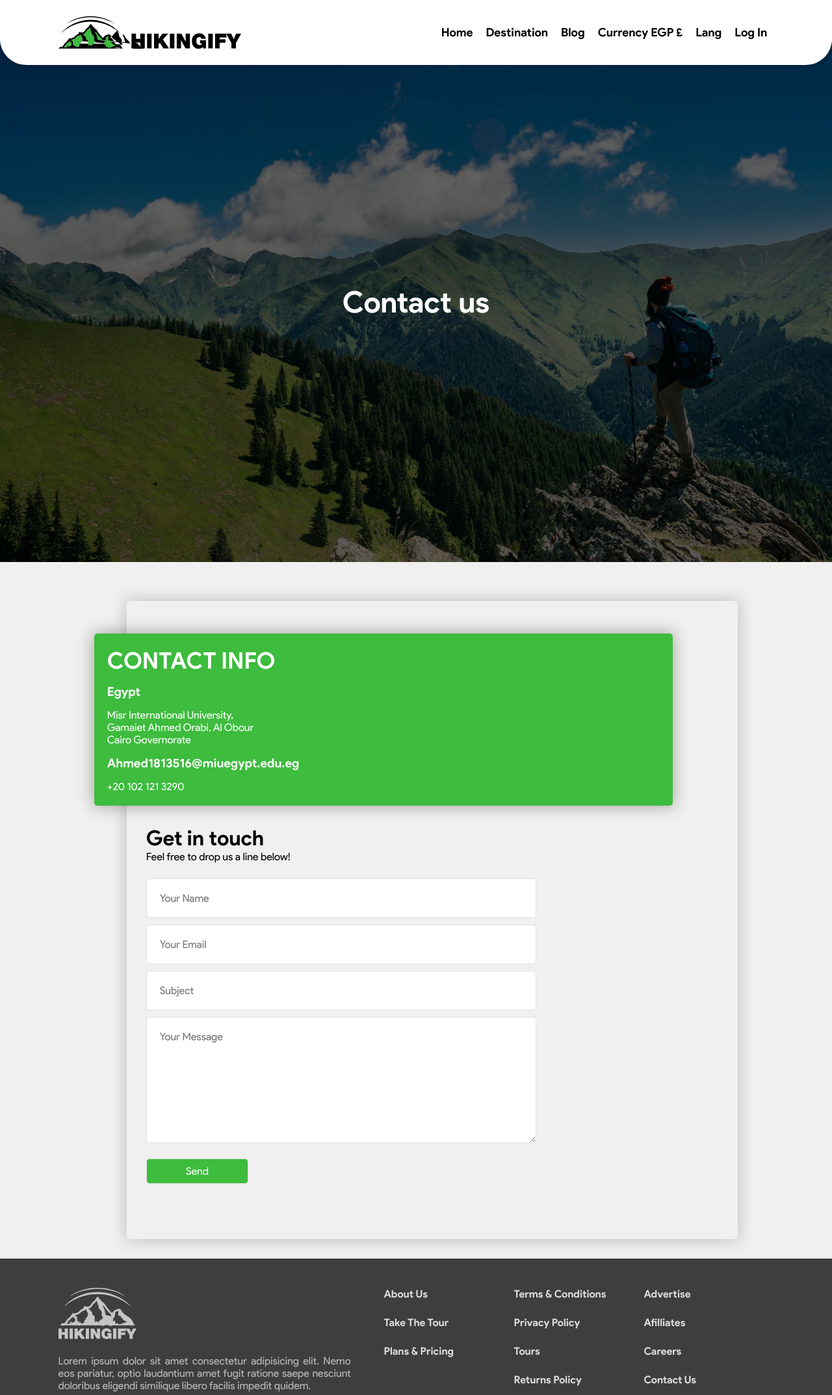
After one commit to xBodda/lets-hike, a PHP site: page /zowjain/contact.php in a window 1280 px wide. The commit adds this page. Shown: the top 2147 px of the page at 65% size. Run offline with PHP 8.4, Linux system fonts and the light colour scheme; some libraries are stand-ins or nearby versions.

Commit message:
Contact Page Added

```diff
--- a/Projects Tasks.txt
+++ b/Projects Tasks.txt
@@ -6,7 +6,7 @@ Search.php == xTrimy (WIP)
 profile.php == Muhammed Tarek
 edit-profile.php == Muhammed Tarek
 reviews.php == Ahmed Salah (Frontend Done)
-contact-us.php == Ahmed Ashraf
+contact-us.php == Ahmed Ashraf (Frontend Done)
 cart.php == Muhammed Tarek
 checkout.php == Bodda (Frontend Done)
 hike.php == xTrimy (Frontend Done)
--- /dev/null
+++ b/contact.php
@@ -0,0 +1,64 @@
+<!DOCTYPE html>
+<html lang="en" dir="ltr">
+  <head>
+    <meta charset="utf-8">
+    <!-- Product Sans Font -->
+    <link rel="stylesheet" href="layout/css/productsans.css">
+    <!-- Main CSS File -->
+    <link rel="stylesheet" href="layout/css/master.css">
+    <!-- Favicon  -->
+    <link href="layout/svg/logo-mark.svg" rel="shortcut icon" type="image/png">
+    <!-- Link To Icons File -->
+    <link rel="stylesheet" href="https://use.fontawesome.com/releases/v5.6.3/css/all.css">
+    <title>Hikingify | Contact</title>
+  </head>
+  <body id="Contact">
+    <!-- Header START -->
+    <?php include('includes/header.php'); ?>
+    <!-- Header END -->
+
+    <!-- Top Banner START -->
+    <div class="top-banner">
+      <div class="overlay"></div>
+      <div class="content">
+        <h1>Contact us</h1>
+      </div>
+    </div>
+    <!-- Top Banner END -->
+
+    <!-- Contact START  -->
+    <div class="def-container">
+    <div class="contact-cont">
+      <div class="contact-box">
+        <div class="contact-info">
+          <h1>Contact Info</h1>
+          <h2>Egypt</h2>
+          <p>Misr International University, <br>
+            Gamaiet Ahmed Orabi, Al Obour<br>
+            Cairo Governorate</p>
+
+          <h2>Ahmed1813516@miuegypt.edu.eg</h2>
+          <p><span class="number">+20 102 121 3290</span></p>
+        </div>
+        <div class="contact-form">
+                      <h1 class="highlight u-c">Get in touch</h1>
+          <p>Feel free to drop us a line below!</p><br>
+          <form method="post">
+            <input type="text" name="name"   placeholder="Your Name">
+            <input type="email" name="email" placeholder="Your Email">
+            <input type="text" name="subject"   placeholder="Subject">
+            <textarea name="message" rows="8" cols="80" placeholder="Your Message"></textarea>
+            <input type="submit" class="xbutton" name="submit" value="Send">
+          </form>
+        </div>
+      </div>
+    </div>
+    </div>
+
+    <!-- Contact END  -->
+
+    <!-- Footer START -->
+    <?php include('includes/footer.php'); ?>
+    <!-- Footer END -->
+  </body>
+</html>
--- a/layout/css/master.css
+++ b/layout/css/master.css
@@ -109,6 +109,8 @@ a {
 .def-container {
   padding: 0 5%;
 }
+
+
 
 /* Header END */
 .signup-container {
@@ -792,6 +794,84 @@ label {
   border-radius: 30px;
 }
 
+/*Contact Start*/
+.contact-cont {
+  width: 100%;
+  padding: 0 7%;
+  padding-left: calc(7% + 50px);
+  margin-top: 60px;
+}
+
+.contact-cont .contact-box {
+  width: 100%;
+  padding: 50px;
+  padding-left: 0;
+  display: flex;
+  box-shadow: 0px 0px 25px 2px rgba(0, 0, 0, 0.2);
+  border-radius: 5px;
+  flex-wrap: wrap;
+}
+
+.contact-cont .contact-box .contact-info {
+  flex-grow: 2;
+  padding: 20px;
+  color: white;
+  background:   #3DBC3D;
+  border-radius: 5px;
+  transform: translateX(-50px);
+  box-shadow: 0px 0px 25px 2px rgba(0, 0, 0, 0.3);
+}
+.contact-cont .contact-box .contact-info h1 {
+  font-size: 35px;
+  text-transform: uppercase;
+  font-weight: 600;
+}
+.contact-cont .contact-box .contact-form {
+  flex-grow: 5;
+  flex-basis: 500px;
+  padding: 30px;
+  width: 100%;
+}
+.contact-box input, .contact-box textarea {
+  width: 100%;
+  max-width: 600px;
+  border-radius: 5px;
+  border: 1px solid #e0e0e0;
+  padding: 20px;
+  font-size: 16px;
+  font-family: 'productsans', sans-serif;
+  font-weight: 400;
+  margin: 5px 0;
+  outline: none;
+  box-shadow: 0px 0px 5px 1px rgba(200, 0, 0, 0);
+  transition: box-shadow .4s;
+  min-width: 600px;
+  max-height: 300px;
+}
+.contact-box input:hover, .contact-box textarea:hover {
+  box-shadow: 0px 0px 8px 1px rgba(0, 200, 0, 0.2);
+}
+
+.contact-box input:focus, .contact-box textarea:focus {
+  box-shadow: 0px 0px 10px 1px rgba(0, 200, 0, 0.3);
+}
+
+.contact-box input[type="submit"] {
+  width: inherit;
+  min-width: inherit;
+  padding: 9px 60px;
+  margin-top: 15px;
+  cursor: pointer;
+}
+
+.contact-cont .contact-box .contact-info h2 {
+  font-size: 19px;
+  font-weight: 600;
+  margin-bottom: 15px;
+  margin-top: 15px;
+}
+/*Contact End*/
+
 #signup .top-banner{
   height: 300px !important;
   margin-bottom: 50px;
```
